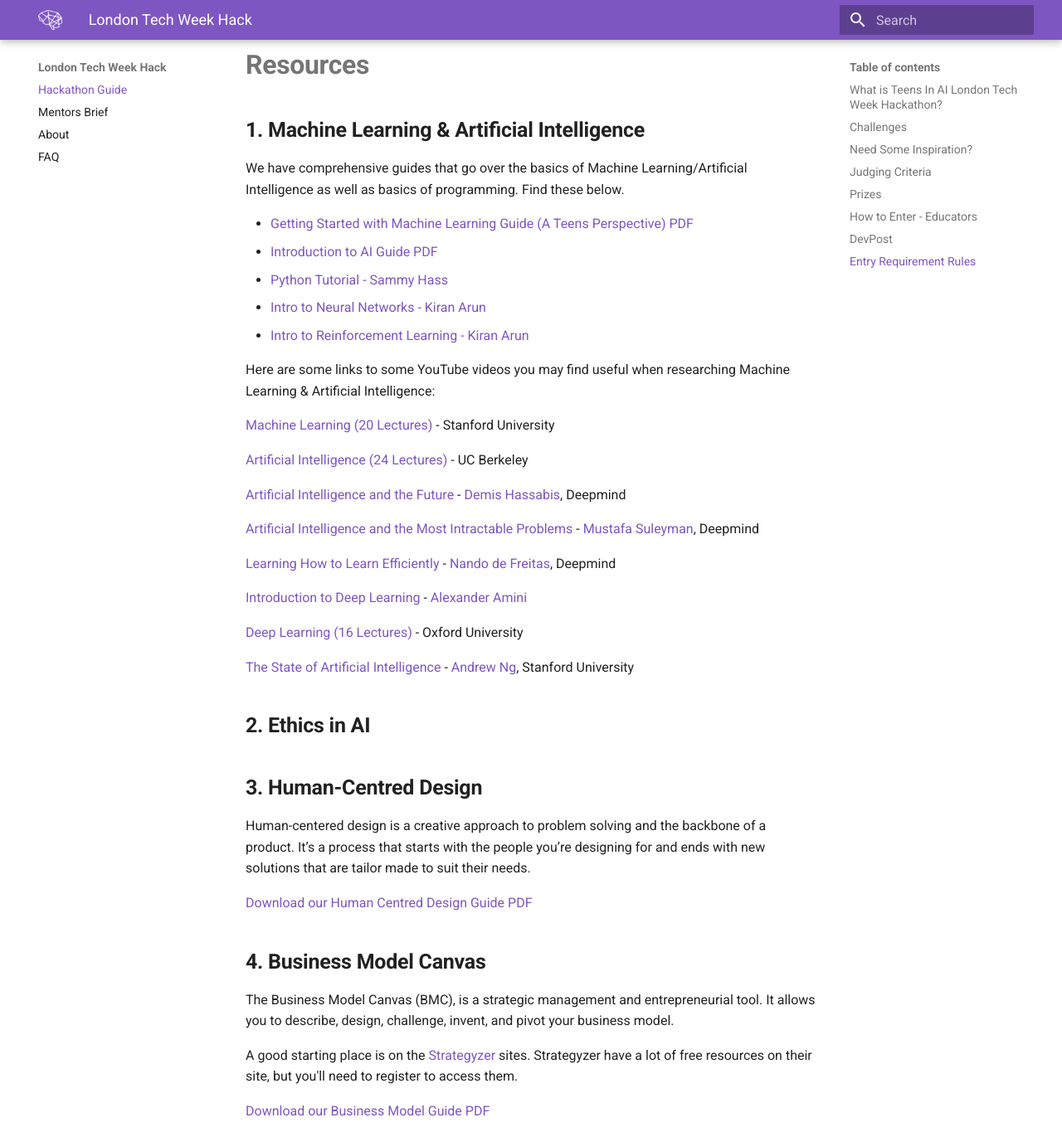
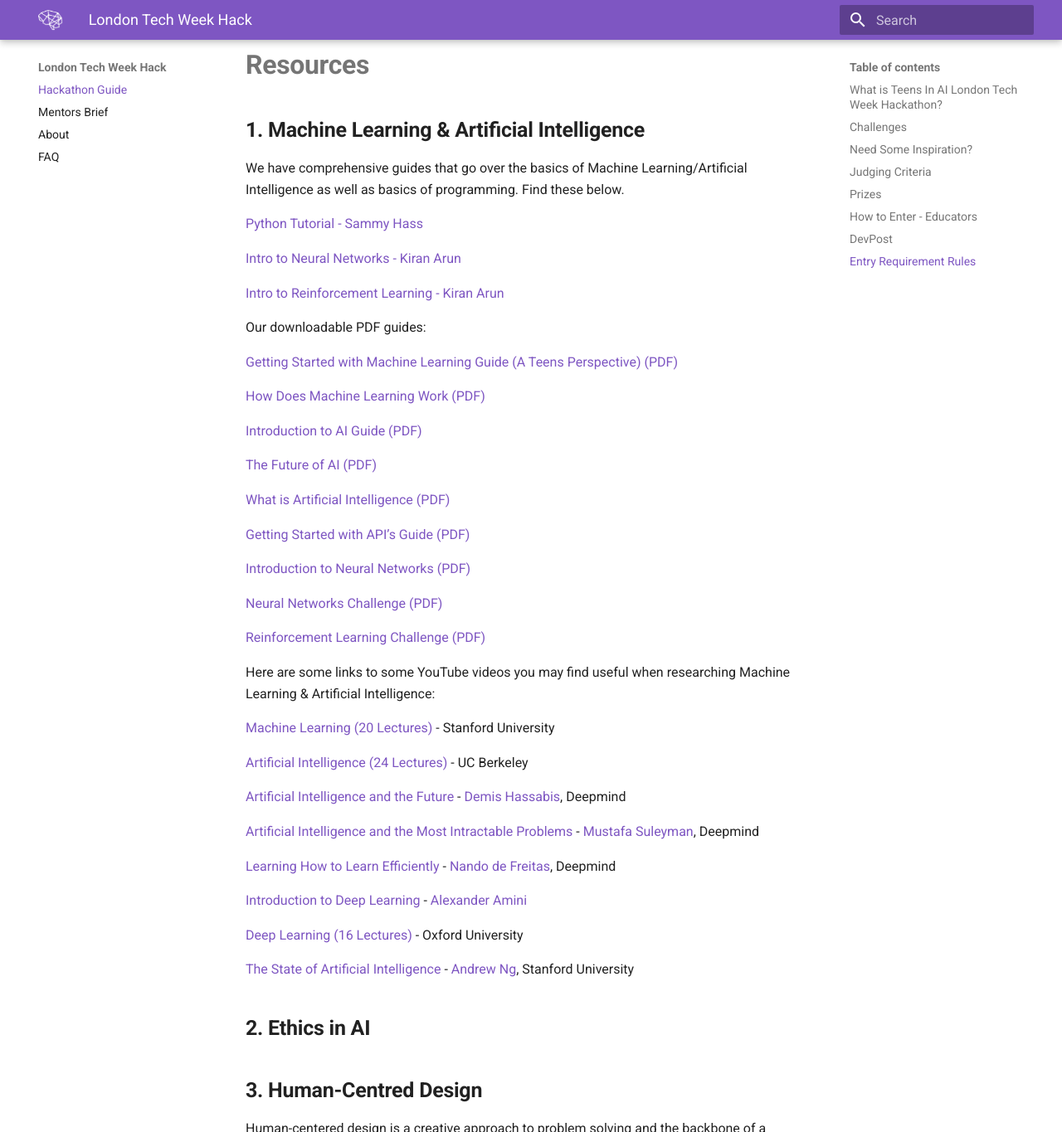
Before and after one commit to elenasinel/tech-week, an MkDocs documentation site: the page built from docs/index.md, in a window 1280 px wide and 1400 px high, scrolled down 6619 px, cut to the strip 0-1365 px from the top of the window. Shown: the whole strip at 83% size. Built offline with MkDocs 1.6.1 and Material for MkDocs 9.7.7, drawn with Linux system fonts in a browser that asks for light colours; some of the changed text lies outside the part shown.

Commit message:
Update Documentation “index”

```diff
--- a/docs/index.md
+++ b/docs/index.md
@@ -123,11 +123,33 @@
 
 We have comprehensive guides that go over the basics of Machine Learning/Artificial Intelligence as well as basics of programming. Find these below.
 
-* [Getting Started with Machine Learning Guide (A Teens Perspective)  PDF](https://drive.google.com/open?id=1JhmVrrI5JhPylJVna4NFU7UWyDhTRNnv)
-* [Introduction to AI Guide PDF](https://drive.google.com/open?id=1sHcZzhHqwhZ86arIqWhmbvUTqb5vT5tc)
-* [Python Tutorial - Sammy Hass](https://github.com/SammyHass)
-* [Intro to Neural Networks - Kiran Arun](https://github.com/KiranArun)
-* [Intro to Reinforcement Learning - Kiran Arun](https://github.com/KiranArun/Reinforcement_Learning-101-demo)
+[Python Tutorial - Sammy Hass](https://github.com/SammyHass)
+
+[Intro to Neural Networks - Kiran Arun](https://github.com/KiranArun)
+
+[Intro to Reinforcement Learning - Kiran Arun](https://github.com/KiranArun/Reinforcement_Learning-101-demo)
+
+Our downloadable PDF guides:
+
+[Getting Started with Machine Learning Guide (A Teens Perspective)  (PDF)](https://drive.google.com/open?id=1JhmVrrI5JhPylJVna4NFU7UWyDhTRNnv)
+
+[How Does Machine Learning Work (PDF)](https://drive.google.com/open?id=1eDvVetoHSkFDRWMFqOv7hAZhkR-kJa9R)
+
+[Introduction to AI Guide (PDF)](https://drive.google.com/open?id=1sHcZzhHqwhZ86arIqWhmbvUTqb5vT5tc)
+
+[The Future of AI (PDF)](https://drive.google.com/open?id=1xTvq5VPSrFujHpfv6-9mRY_B4mxRYAyb)
+
+[What is Artificial Intelligence (PDF)](https://drive.google.com/open?id=1aLIfXuxK9kDj5czLuSeso_JxATqyaN-z)
+
+[Getting Started with API’s Guide (PDF)](https://drive.google.com/open?id=19BiQNuYhHsCW863o5IvQU2L5z_k6cP2T)
+
+[Introduction to Neural Networks (PDF)](https://drive.google.com/open?id=1HMUeuAgOceytU7LtwBRiSvHfY7JPe924)
+
+[Neural Networks Challenge (PDF)](https://drive.google.com/open?id=1OIgep0Oog-4OnJ-apiNZmd7S9guJYvDl)
+
+[Reinforcement Learning Challenge (PDF)](https://drive.google.com/open?id=1Ls2nFi6UfvqF_oPeZlWzWqyKp4h-B5ec)
+
+
 
 Here are some links to some YouTube videos you may find useful when researching Machine Learning & Artificial Intelligence:
 
@@ -153,7 +175,7 @@
 
 Human-centered design is a creative approach to problem solving and the backbone of a product. It’s a process that starts with the people you’re designing for and ends with new solutions that are tailor made to suit their needs.
 
-[Download our Human Centred Design Guide PDF](https://drive.google.com/open?id=1zpjIXhG5X6DtwytUJwC8UqgG-SibMXEU)
+[Download our Human Centred Design Guide (PDF)](https://drive.google.com/open?id=1zpjIXhG5X6DtwytUJwC8UqgG-SibMXEU)
 
 ## **4. Business Model Canvas**
 
@@ -161,7 +183,7 @@
 
 A good starting place is on the [Strategyzer](https://www.strategyzer.com/canvas) sites. Strategyzer have a lot of free resources on their site, but you'll need to register to access them.
 
-[Download our Business Model Guide PDF](http://bit.ly/2vkTfyS)
+[Download our Business Model Guide (PDF)](http://bit.ly/2vkTfyS)
 
 <iframe width="560" height="315" src="https://www.youtube.com/embed/7mEISPNVv3I" frameborder="0" allow="accelerometer; autoplay; encrypted-media; gyroscope; picture-in-picture" allowfullscreen></iframe>
 
@@ -199,15 +221,15 @@
 * Do you convincingly explain why this idea is needed with justification?
 * Do you showcase why this product/service is interesting?
 
-[Download our Pitch Guide PDF](http://bit.ly/2vo0zK0)
+[Download our Pitch Guide (PDF)](http://bit.ly/2vo0zK0)
 
 <iframe width="560" height="315" src="https://www.youtube.com/embed/feWjx2-MLuY" frameborder="0" allow="accelerometer; autoplay; encrypted-media; gyroscope; picture-in-picture" allowfullscreen></iframe>
 
 ## **6. Maths for Machine Learning**
 
-[Download our Linear Algebra for Machine Learning Guide PDF](https://drive.google.com/open?id=1SMNi0P764ZH2MUie9Kok4vek04PjkMi9)
+[Download our Linear Algebra for Machine Learning Guide (PDF)](https://drive.google.com/open?id=1SMNi0P764ZH2MUie9Kok4vek04PjkMi9)
 
-[Download our Multi-variable Calculus for Machine Learning Guide PDF ](https://drive.google.com/open?id=1coNE2kHxBss2gHEvZrkW7cJyh6I_T8IN)
+[Download our Multi-variable Calculus for Machine Learning Guide (PDF)](https://drive.google.com/open?id=1coNE2kHxBss2gHEvZrkW7cJyh6I_T8IN)
 
 Here are some links to some YouTube videos you may find useful when researching maths for machine learning:
 
```
